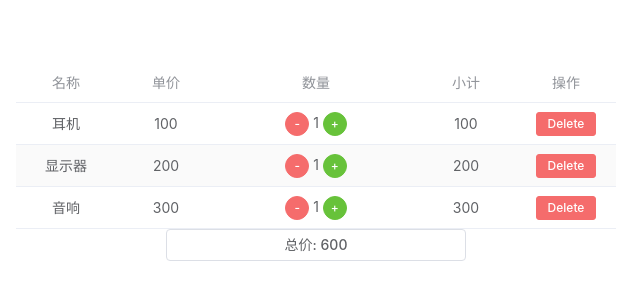
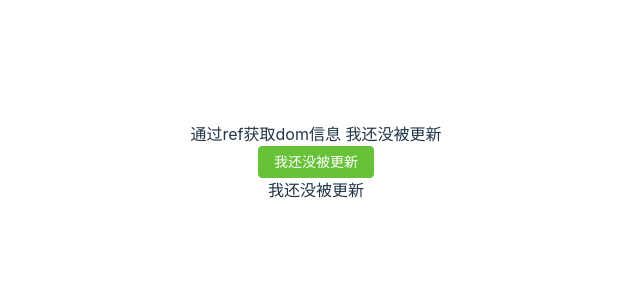
Before and after one commit to rystarts/vue3-learn, a Vue app: page / in a window 1280 px wide. Shown: the part 238-538 px from the top of the page, without its empty margins (324-964 px from the left). Built offline with nearby package versions, Linux system fonts and the light colour scheme.

Commit message:
learn#230426 Life

```diff
--- a/src/App.vue
+++ b/src/App.vue
@@ -1,13 +1,14 @@
 <template>
   <div>
-    <ShoppingDemo></ShoppingDemo>
+    <Life></Life>
   </div>
 </template>
 
 <script setup lang='ts'>
   // import RefDemo from './components/1-Ref.vue';
   // import ReactiveDemo from './components/2-reactive.vue';
-  import ShoppingDemo from './components/3-shopping.vue';
+  // import ShoppingDemo from './components/3-shopping.vue';
+  import Life from './components/4-life.vue';
 </script>
 
 <style scoped>
--- /dev/null
+++ b/src/components/4-life.vue
@@ -0,0 +1,57 @@
+<template>
+  <div>
+    <div  ref="div1">通过ref获取dom信息 {{ msg }} </div>
+    <el-button type="success" @click="update">{{ msg }}</el-button>
+    <div>{{ msg }}</div>
+  </div>
+</template>
+
+<script setup lang='ts'>
+import {ref,onBeforeMount,onMounted,onBeforeUpdate,onUpdated,onBeforeUnmount,onUnmounted} from 'vue';
+console.log('setup1');
+const div1 = ref<HTMLDivElement>();
+const msg = ref<string>('我还没被更新');
+// 创建之前
+onBeforeMount(() => {
+    console.log('创建之前',div1.value);
+})
+// 创建之后
+onMounted(()=>{
+    console.log('创建之后',div1.value);
+
+})
+
+const update = () => {
+    msg.value = '我被更新了'
+}
+
+console.log('setup2');
+// 更新之前
+onBeforeUpdate(()=>{
+    console.log('更新之前',div1.value?.innerText);
+
+})
+// 更新之后
+onUpdated(()=>{
+    console.log('更新之后',div1.value?.innerText);
+
+})
+console.log('setup3');
+// 销毁之前
+onBeforeUnmount(()=>{
+    console.log('销毁之前');
+
+})
+// 销毁之后
+onUnmounted(()=>{
+    console.log('销毁之后');
+
+})
+console.log('setup4');
+
+
+</script>
+
+<style scoped>
+
+</style>
```
